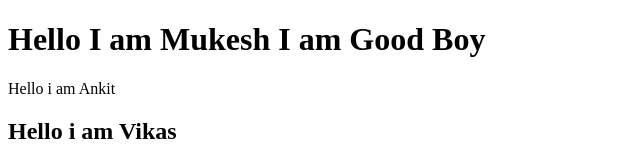
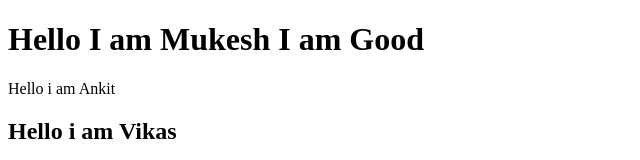
Before and after one commit to anil6200/AnilRepo1, a plain HTML site: page index.html in a window 1280 px wide. Shown: the top 160 px of the page, without its empty margins (0-640 px from the left). Drawn offline with Linux system fonts and the light colour scheme.

Commit message:
Anil do changes in mukesh code

```diff
--- a/index.html
+++ b/index.html
@@ -6,7 +6,7 @@
     <title>Repo 1</title>
 </head>
 <body>
-    <h1>Hello I am Mukesh I am Good Boy</h1>
+    <h1>Hello I am Mukesh I am Good </h1>
     <p>Hello i am Ankit</p>
     <h2>Hello i am Vikas</h2>
     <div id="box"><h1>Hello i am Sudhakar</h1></div>
```
